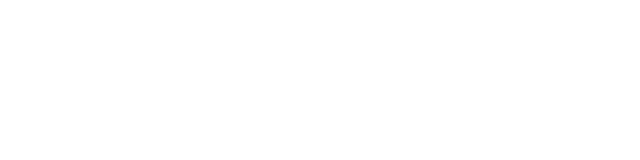
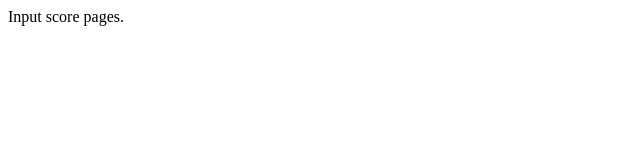
Before and after one commit to yongseongjeon/challenges, a React (Create React App) app in the folder 1-producing-chart/: page / in a window 1280 px wide. Shown: the top 160 px of the page, without its empty margins (0-640 px from the left). Built offline with nearby package versions, Linux system fonts and the light colour scheme.

Commit message:
feat: react-router-dom 추가 및 적용

```diff
--- a/1-producing-chart/package.json
+++ b/1-producing-chart/package.json
@@ -12,6 +12,7 @@
     "@types/react-dom": "^18.2.7",
     "react": "^18.2.0",
     "react-dom": "^18.2.0",
+    "react-router-dom": "^6.14.2",
     "react-scripts": "5.0.1",
     "typescript": "^4.9.5",
     "web-vitals": "^2.1.4"
--- a/1-producing-chart/src/App.tsx
+++ b/1-producing-chart/src/App.tsx
@@ -1,5 +1,18 @@
+import { BrowserRouter, Routes, Route } from "react-router-dom";
+import { routeConfigs } from "./route";
+
 function App() {
-  return <div className="App"></div>;
+  return (
+    <div className="App">
+      <BrowserRouter>
+        <Routes>
+          {routeConfigs.map(({ id, path, element }) => (
+            <Route key={id} path={path} element={element} />
+          ))}
+        </Routes>
+      </BrowserRouter>
+    </div>
+  );
 }
 
 export default App;
--- /dev/null
+++ b/1-producing-chart/src/pages/ChartBar/ChartBar.tsx
@@ -0,0 +1,5 @@
+function ChartBar() {
+  return <div>Chart Bar pages.</div>;
+}
+
+export default ChartBar;
--- /dev/null
+++ b/1-producing-chart/src/pages/ChartPi/ChartPi.tsx
@@ -0,0 +1,5 @@
+function ChartPi() {
+  return <div>Chart Pi pages.</div>;
+}
+
+export default ChartPi;
--- /dev/null
+++ b/1-producing-chart/src/pages/InputScore/InputScore.tsx
@@ -0,0 +1,5 @@
+function InputScore() {
+  return <div>Input score pages.</div>;
+}
+
+export default InputScore;
--- /dev/null
+++ b/1-producing-chart/src/route.tsx
@@ -0,0 +1,25 @@
+import ChartBar from "./pages/ChartBar/ChartBar";
+import ChartPi from "./pages/ChartPi/ChartPi";
+import InputScore from "./pages/InputScore/InputScore";
+
+const ROUTE_PATH = {
+  INPUT_SCORE: "/",
+  CHART_PI: "/chart/pi",
+  CHART_BAR: "/chart/bar",
+} as const;
+
+type RoutePath = (typeof ROUTE_PATH)[keyof typeof ROUTE_PATH];
+
+interface RouteConfig {
+  id: number;
+  path: RoutePath;
+  element: React.ReactNode;
+}
+
+const routeConfigs: RouteConfig[] = [
+  { id: 0, path: ROUTE_PATH.INPUT_SCORE, element: <InputScore /> },
+  { id: 1, path: ROUTE_PATH.CHART_PI, element: <ChartPi /> },
+  { id: 2, path: ROUTE_PATH.CHART_BAR, element: <ChartBar /> },
+];
+
+export { ROUTE_PATH, routeConfigs };
```
Also changed, not shown: 1 other file (tests, documents, lock files or other folders).
